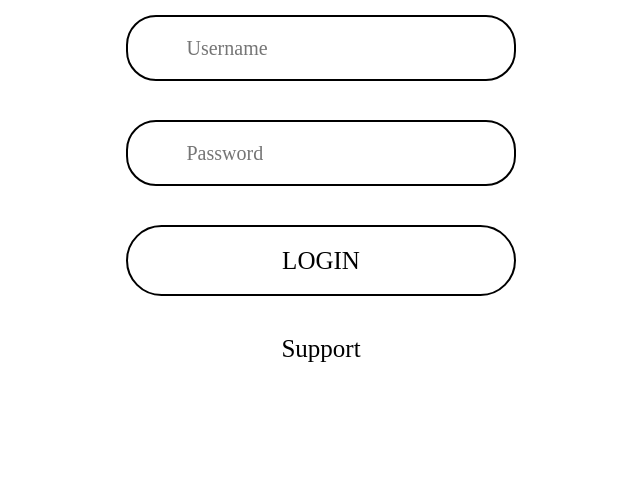
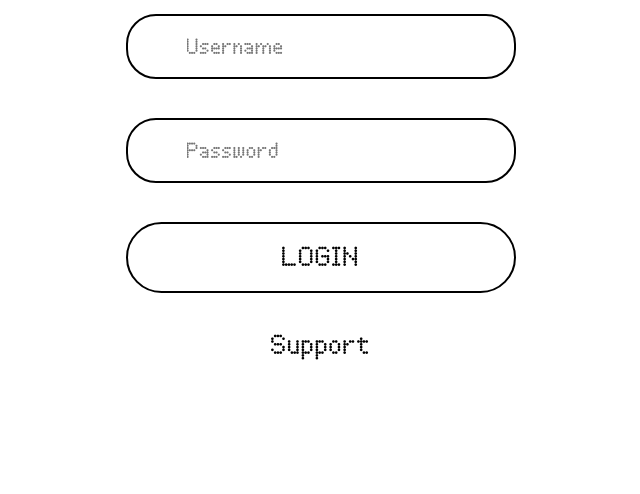
Before and after one commit to SaitoDK/mega-wessenger, a plain HTML site: page index.html in a window 1280 px wide. Shown: the part 306-800 px from the top of the page, without its empty margins (319-959 px from the left). Drawn offline with Linux system fonts and the light colour scheme; the site is published under a folder, as on GitHub Pages, so addresses that start at the root find nothing.

Commit message:
Update style.css

```diff
--- a/styles/style.css
+++ b/styles/style.css
@@ -6,7 +6,7 @@
         }
 @font-face{
         font-family: 'main-logo';
-        src:url('/assets/fonts/nothing-font-5x7.otf') ;
+         src:url(../assets/fonts/nothing-font-5x7.otf) ;
 }
 
         body {
```
